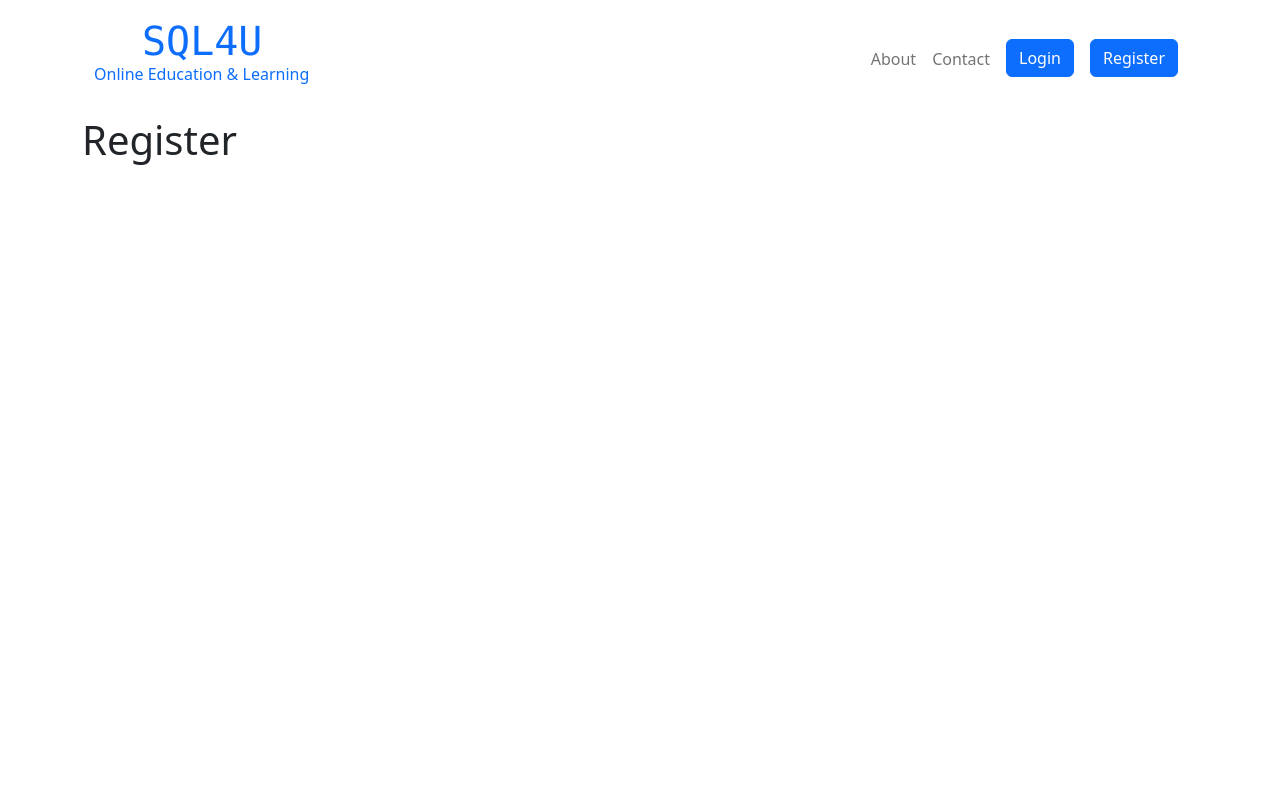
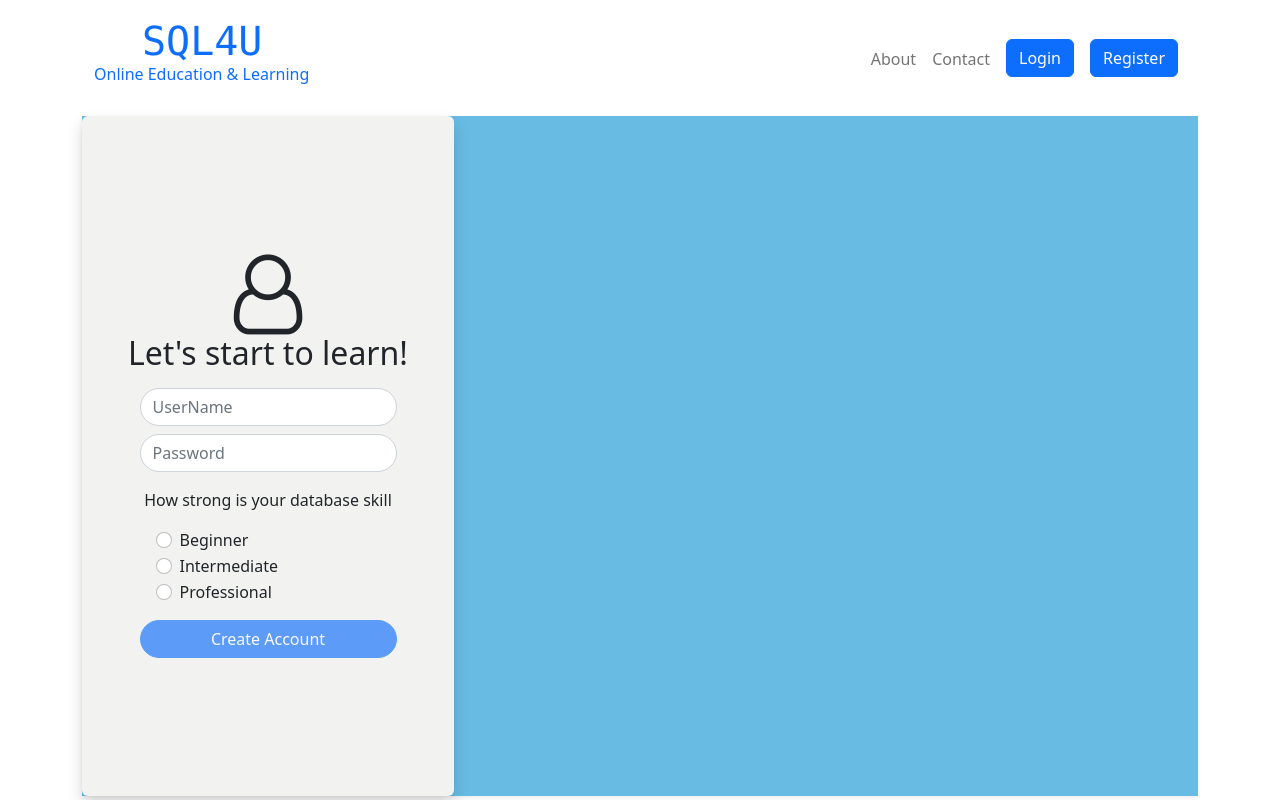
Before and after one commit to dongtandung2001/SQL4U, a React (Create React App) app in the folder frontend/: page /register in a window 1280 px wide. Built offline with nearby package versions, Linux system fonts and the light colour scheme.

Commit message:
Add register page

```diff
--- a/frontend/src/component/common/form.jsx
+++ b/frontend/src/component/common/form.jsx
@@ -63,7 +63,10 @@ class Form extends Component {
 
   renderButton(label) {
     return (
-      <button disabled={this.validate()} className='btn btn-primary'>
+      <button
+        disabled={this.validate()}
+        className='btn btn-primary rounded-pill'
+      >
         {label}
       </button>
     );
--- a/frontend/src/component/login/login.jsx
+++ b/frontend/src/component/login/login.jsx
@@ -7,24 +7,17 @@ class Login extends Form {
     data: {
       username: "",
       password: "",
-      skill: "",
     },
-    skills: [
-      { name: "beginner", label: "Beginner" },
-      { name: "intermediate", label: "Intermediate" },
-      { name: "professional", label: "Professional" },
-    ],
     errors: {},
   };
 
   schema = Joi.object({
     username: Joi.string().min(5).max(50).required().label("Username"),
     password: Joi.string().min(5).max(255).required().label("Password"),
-    skill: Joi.string().required(),
   });
 
   doSubmit = () => {
-    console.log("Login button called", this.state.data);
+    console.log("Login called", this.state.data);
   };
   render() {
     return (
@@ -33,6 +26,7 @@ class Login extends Form {
           style={{ background: "#68BBE3" }}
           className='row text-center shadow-sm'
         >
+          <div className='col'></div>
           <div
             style={{
               background: "#F2F3F1",
@@ -40,17 +34,14 @@ class Login extends Form {
             }}
             className='col-4 flex-column d-flex justify-content-center align-items-center shadow rounded'
           >
-            <i className='fa fa-user-o fa-5x'></i>
-            <h2>Let's start to learn!</h2>
+            <i className='fa fa-user-o fa-5x mb-5'></i>
+            <h2 className='mb-4'>Welcome Back!</h2>
             <form onSubmit={this.handleSumbit}>
               {this.renderInput("username", "UserName")}
               {this.renderInput("password", "Password")}
-              <p className='mt-3'>How strong is your database skill</p>
-              {this.renderRadio("skill", this.state.skills)}
-              {this.renderButton("Create Account")}
+              <div className='d-grid'>{this.renderButton("Login")}</div>
             </form>
           </div>
-          <div className='col'></div>
         </div>
       </div>
     );
--- a/frontend/src/component/register/register.jsx
+++ b/frontend/src/component/register/register.jsx
@@ -1,9 +1,61 @@
-import React, { Component } from "react";
+import React from "react";
+import Joi from "joi";
 
-class Register extends Component {
-  state = {};
+import Form from "../common/form";
+class Register extends Form {
+  state = {
+    data: {
+      username: "",
+      password: "",
+      skill: "",
+    },
+    skills: [
+      { name: "beginner", label: "Beginner" },
+      { name: "intermediate", label: "Intermediate" },
+      { name: "professional", label: "Professional" },
+    ],
+    errors: {},
+  };
+
+  schema = Joi.object({
+    username: Joi.string().min(5).max(50).required().label("Username"),
+    password: Joi.string().min(5).max(255).required().label("Password"),
+    skill: Joi.string().required(),
+  });
+
+  doSubmit = () => {
+    console.log("register called", this.state.data);
+  };
   render() {
-    return <h1>Register</h1>;
+    return (
+      <div className='container-fluid'>
+        <div
+          style={{ background: "#68BBE3" }}
+          className='row text-center shadow-sm'
+        >
+          <div
+            style={{
+              background: "#F2F3F1",
+              minHeight: "85vh",
+            }}
+            className='col-4 flex-column d-flex justify-content-center align-items-center shadow rounded'
+          >
+            <i className='fa fa-user-o fa-5x'></i>
+            <h2>Let's start to learn!</h2>
+            <form onSubmit={this.handleSumbit}>
+              {this.renderInput("username", "UserName")}
+              {this.renderInput("password", "Password")}
+              <p className='mt-3'>How strong is your database skill</p>
+              {this.renderRadio("skill", this.state.skills)}
+              <div className='d-grid'>
+                {this.renderButton("Create Account")}
+              </div>
+            </form>
+          </div>
+          <div className='col'></div>
+        </div>
+      </div>
+    );
   }
 }
 
```
